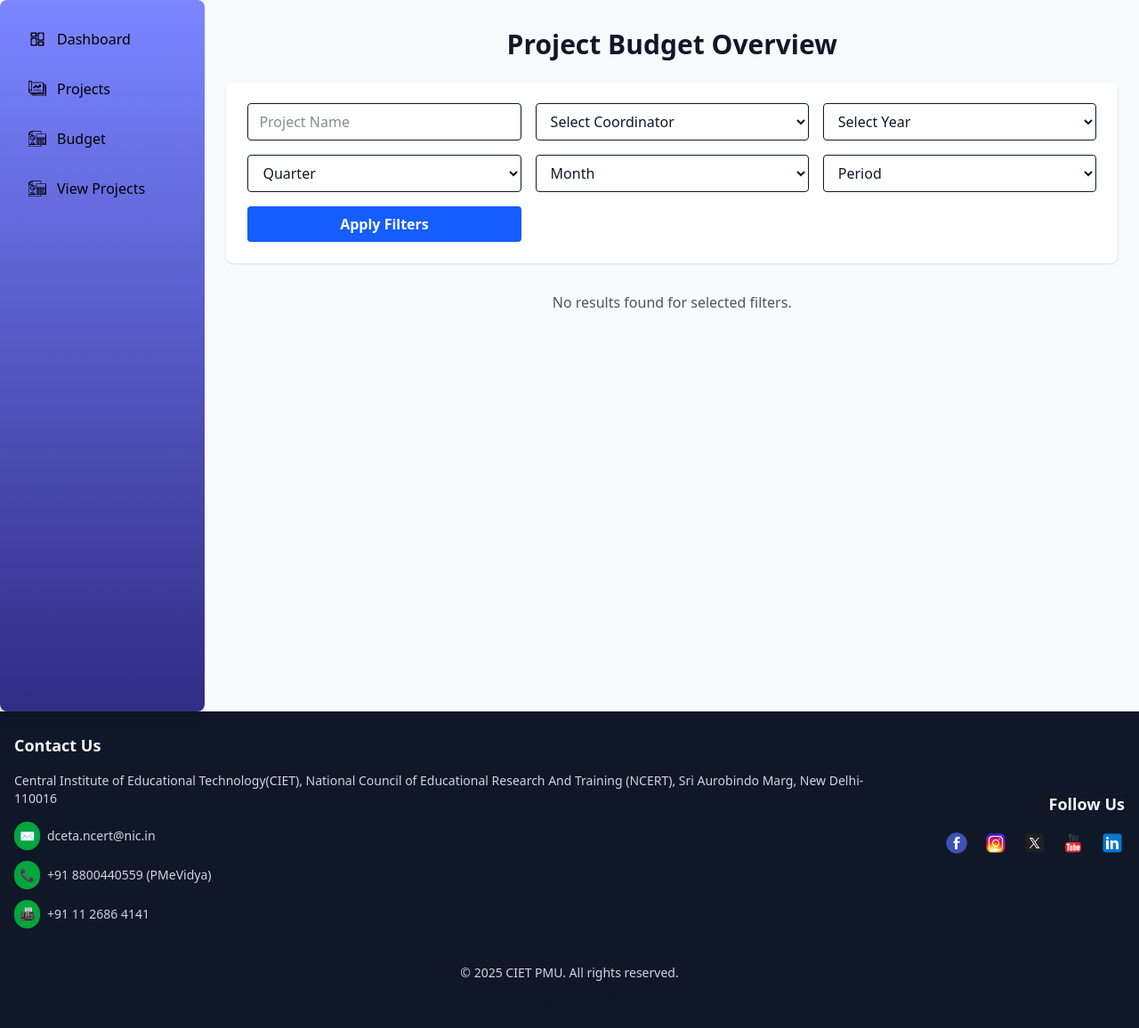
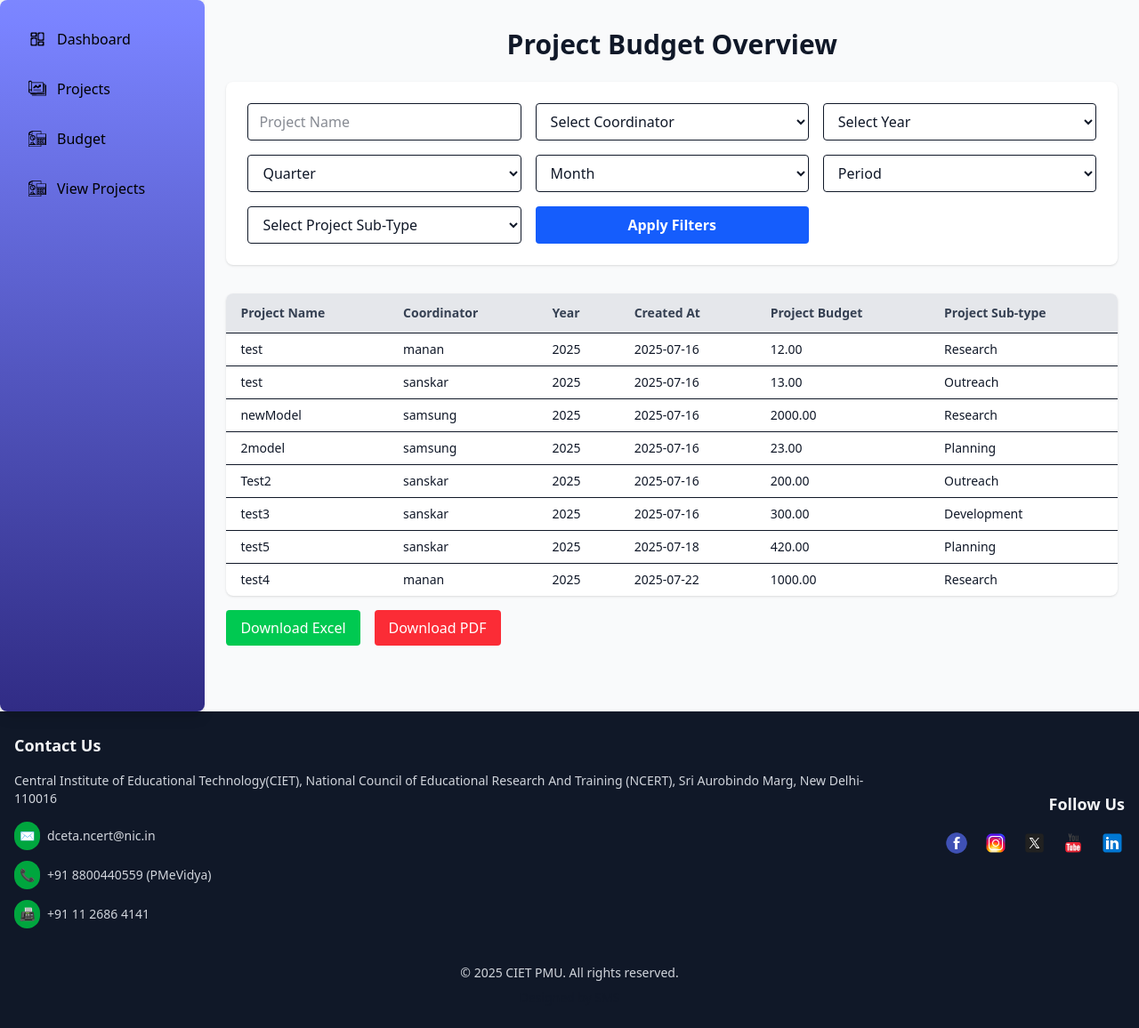
Before and after one commit to MananBagga/CIET_PMU, a Django app: page /view_projects/ in a window 1280 px wide. Shown: the whole page at 89% size. Run offline with Django 5.2, Linux system fonts and the light colour scheme; data comes from the database, SQL or seed files in the repository; both versions use the stored data as it was after the commit; some libraries are stand-ins or nearby versions.

Commit message:
add program filters

```diff
--- a/ciet_pmu/admin_dashboard/templates/admin_dashboard/view_projects.html
+++ b/ciet_pmu/admin_dashboard/templates/admin_dashboard/view_projects.html
@@ -11,7 +11,8 @@
     <h1 class="text-3xl font-bold mb-6 text-center">Project Budget Overview</h1>
 
     <!-- Filter Form -->
-    <form method="POST" action="#" class="bg-white rounded-lg shadow p-6 grid grid-cols-1 md:grid-cols-3 gap-4 mb-8">
+    <form method="POST" class="bg-white rounded-lg shadow p-6 grid grid-cols-1 md:grid-cols-3 gap-4 mb-8">
+      {% csrf_token %}
       <input type="text" name="project_name" placeholder="Project Name" class="border rounded px-3 py-2" />
 
       <select name="coordinator" class="border rounded px-3 py-2">
@@ -51,12 +52,20 @@
         <option value="all">All Projects</option>
       </select>
 
+      <select name="sub_type" class="border rounded px-3 py-2">
+  <option value="">Select Project Sub-Type</option>
+  <option value="Development">Development</option>
+  <option value="Research">Research</option>
+  <option value="Outreach">Outreach</option>
+  <option value="Planning">Planning</option>
+</select>
+
       <button type="submit" class="w-full bg-blue-600 hover:bg-blue-700 cursor-pointer text-white font-semibold py-2 rounded">Apply Filters</button>
 
     </form>
 
     <!-- Budget Table -->
-    {% if budgets %}
+    {% if projects %}
   <div class="overflow-x-auto bg-white rounded-lg shadow">
     <table class="min-w-full table-auto">
       <thead class="bg-gray-200 text-gray-700 text-sm">
@@ -64,34 +73,44 @@
           <th class="px-4 py-3 text-left">Project Name</th>
           <th class="px-4 py-3 text-left">Coordinator</th>
           <th class="px-4 py-3 text-left">Year</th>
-              <th class="px-4 py-3 text-left">Quarter</th>
-              <th class="px-4 py-3 text-left">Amount</th>
+          <th class="px-4 py-3 text-left">Created At</th>
+          <th class="px-4 py-3 text-left">Project Budget</th>
+          <th class="px-4 py-3 text-left">Project Sub-type</th>
         </tr>
       </thead>
       <tbody class="text-sm">
-            {% for budget in budgets %}
+        {% for project in projects %}
           <tr class="border-t hover:bg-gray-50">
-                <td class="px-4 py-2">{{ budget.project_name }}</td>
-                <td class="px-4 py-2">{{ budget.coordinator.username }}</td>
-                <td class="px-4 py-2">{{ budget.year }}</td>
-                <td class="px-4 py-2">{{ budget.quarter }}</td>
-                <td class="px-4 py-2">₹{{ budget.amount }}</td>
+            <td class="px-4 py-2">{{ project.title }}</td>
+            <td class="px-4 py-2">{{ project.coordinator.username }}</td>
+            <td class="px-4 py-2">{{ project.annual_budget.year }}</td>
+            <td class="px-4 py-2">{{ project.created_at|date:"Y-m-d" }}</td>
+            <td class="px-4 py-2">{{project.program_budget}}</td>
+            <td class="px-4 py-2">{{project.program_sub_type}}</td>
           </tr>
         {% endfor %}
       </tbody>
     </table>
   </div>
 
-      <!-- Export Buttons -->
   <div class="mt-4 flex gap-4">
-        {% comment %} <a href="{% url 'export_excel' %}?{{ request.GET.urlencode }}" class="bg-green-500 hover:bg-green-600 text-white px-4 py-2 rounded">Download Excel</a> {% endcomment %}
-        <a href="#" class="bg-green-500 hover:bg-green-600 text-white px-4 py-2 rounded">Download Excel</a>
-        <a href="#" class="bg-red-500 hover:bg-red-600 text-white px-4 py-2 rounded">Download PDF</a>
-        {% comment %} <a href="{% url 'export_pdf' %}?{{ request.GET.urlencode }}" class="bg-red-500 hover:bg-red-600 text-white px-4 py-2 rounded">Download PDF</a> {% endcomment %}
+  <form method="post" action="{% url 'export_projects_excel' %}">
+    {% csrf_token %}
+    <button type="submit" class="bg-green-500 hover:bg-green-600 text-white px-4 py-2 rounded">
+      Download Excel
+    </button>
+  </form>
+  <form method="post" action="{% url 'export_projects_pdf' %}">
+    {% csrf_token %}
+    <button type="submit" class="bg-red-500 hover:bg-red-600 text-white px-4 py-2 rounded">
+      Download PDF
+    </button>
+  </form>
 </div>
 {% else %}
   <p class="text-center text-gray-600 mt-6">No results found for selected filters.</p>
 {% endif %}
+
   </div>
 
 </div>
--- a/ciet_pmu/admin_dashboard/urls.py
+++ b/ciet_pmu/admin_dashboard/urls.py
@@ -6,4 +6,6 @@ urlpatterns = [
     path('budget/', views.budget, name='budget'),
     path('projects/', views.projects, name='projects'),
     path('view_projects/', views.view_projects, name='view_projects'),
+    path('export/excel/', views.export_projects_excel, name='export_projects_excel'),
+    path('export/pdf/', views.export_projects_pdf, name='export_projects_pdf'),
 ]
--- a/ciet_pmu/admin_dashboard/views.py
+++ b/ciet_pmu/admin_dashboard/views.py
@@ -2,6 +2,11 @@ from django.shortcuts import render, redirect, get_object_or_404
 import datetime
 import calendar
 from .models import User, Program, Annualbudget, Pmuadmin
+from openpyxl import Workbook
+from django.http import HttpResponse
+from xhtml2pdf import pisa
+from django.template.loader import get_template
+import io
 
 # Create your views here.
 def admin_dashboard(request):
@@ -13,15 +18,28 @@ def admin_dashboard(request):
     budget = Annualbudget.objects.all()
     return render(request, 'admin_dashboard/admin_dashboard.html', {'budget': budget, 'admin': admin})
 
+from decimal import Decimal
+
 def budget(request):
     if request.method == 'POST':
         program_budget = request.POST.get('program_budget')
         budget_date = request.POST.get('budget_date')
+
+        if not program_budget or not budget_date:
+            return render(request, 'admin_dashboard/budget.html', {'error': 'All fields are required.'})
+
         parsed_date = datetime.datetime.strptime(budget_date, '%Y-%m-%d')
         year = parsed_date.year
 
-        Annualbudget.objects.create(budget=program_budget, year=year)
+        try:
+            budget_entry = Annualbudget.objects.get(year=year)
+            budget_entry.budget += Decimal(program_budget)
+            budget_entry.save()
+        except Annualbudget.DoesNotExist:
+            Annualbudget.objects.create(budget=Decimal(program_budget), year=year)
+
     return render(request, 'admin_dashboard/budget.html')
+
 
 def projects(request):
     users = User.objects.all()
@@ -52,11 +70,10 @@ def projects(request):
     return render(request, 'admin_dashboard/projects.html', {'users': users})
 
 
-def view_projects(request):
+def helper_filter(request):
     coordinators = User.objects.all()
     years = Annualbudget.objects.all()
     months = [month for month in calendar.month_name if month]
-
     projects = Program.objects.all()
 
     if request.method == 'POST':
@@ -65,18 +82,19 @@ def view_projects(request):
         year_filter = request.POST.get('year', '').strip()
         quarter_filter = request.POST.get('quarter', '').strip()
         month_filter = request.POST.get('month', '').strip()
-        period_filter = request.POST.get('period', '').strip()
-
-        coord_filter = User.objects.filter(username = coord_filter).id
+        sub_type_filter = request.POST.get('sub_type', '').strip()
 
         if project_name:
-            projects = projects.filter(title=project_name)
+            projects = projects.filter(title__icontains=project_name)
 
         if coord_filter:
-            projects = projects.filter(coordinator_id=coord_filter)
+            projects = projects.filter(coordinator__id=coord_filter)
 
         if year_filter:
             projects = projects.filter(annual_budget__year=year_filter)
+
+        if sub_type_filter:
+            projects = projects.filter(program_sub_type__iexact=sub_type_filter)
 
         if quarter_filter:
             quarter_map = {
@@ -88,7 +106,6 @@ def view_projects(request):
             if quarter_filter in quarter_map:
                 start_month, end_month = quarter_map[quarter_filter]
                 projects = projects.filter(
-                    annual_budget__year__isnull=False,  # Ensure year exists
                     created_at__month__gte=start_month,
                     created_at__month__lte=end_month
                 )
@@ -98,13 +115,48 @@ def view_projects(request):
                 month_index = list(calendar.month_name).index(month_filter)
                 projects = projects.filter(created_at__month=month_index)
             except ValueError:
-                pass  # Invalid month name
+                pass
 
-        # Optional: If you want to add more filtering by period (custom logic), add here
+    return coordinators, years, months, projects
 
+def view_projects(request):
+    coordinators, years, months, projects = helper_filter(request)
     return render(request, 'admin_dashboard/view_projects.html', {
         'coordinators': coordinators,
         'years': years,
         'months': months,
         'projects': projects,
     })
+
+def export_projects_excel(request):
+    projects = helper_filter(request)
+
+    wb = Workbook()
+    ws = wb.active
+    ws.title = "Projects"
+
+    ws.append(["Title", "Coordinator", "Year", "Created At", "Budget", "Sub-Type"])
+    for p in projects:
+        ws.append([
+            p.title,
+            p.coordinator.username,
+            p.annual_budget.year if p.annual_budget else '',
+            p.created_at.strftime('%Y-%m-%d'),
+            p.program_budget,
+            p.program_sub_type
+        ])
+
+    response = HttpResponse(content_type="application/vnd.openxmlformats-officedocument.spreadsheetml.sheet")
+    response["Content-Disposition"] = 'attachment; filename="projects.xlsx"'
+    wb.save(response)
+    return response
+
+
+def export_projects_pdf(request):
+    coordinators, years, months, projects = helper_filter(request)
+    template = get_template('admin_dashboard/project_pdf.html')
+    html = template.render({'projects': projects})
+    response = HttpResponse(content_type='application/pdf')
+    response['Content-Disposition'] = 'attachment; filename="projects.pdf"'
+    pisa.CreatePDF(io.BytesIO(html.encode('UTF-8')), dest=response)
+    return response
```
Also changed, not shown: ciet_pmu/admin_dashboard/templates/admin_dashboard/project_pdf.html (added, +47 -0 lines), ciet_pmu/theme/static/css/dist/styles.css (+6 -62 lines), ciet_pmu/db.sqlite3. Lines whose indentation alone changed are shown as unchanged.
